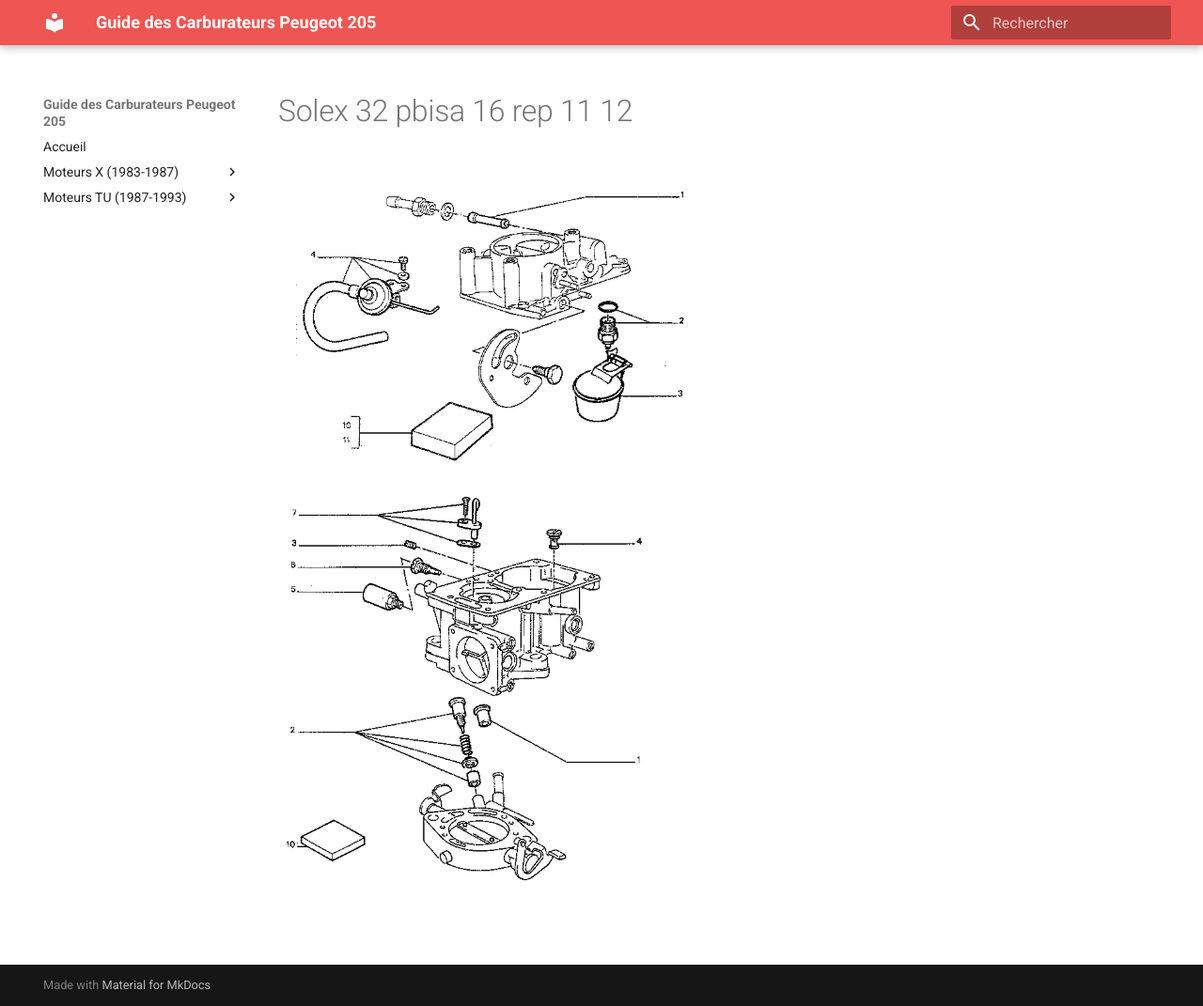
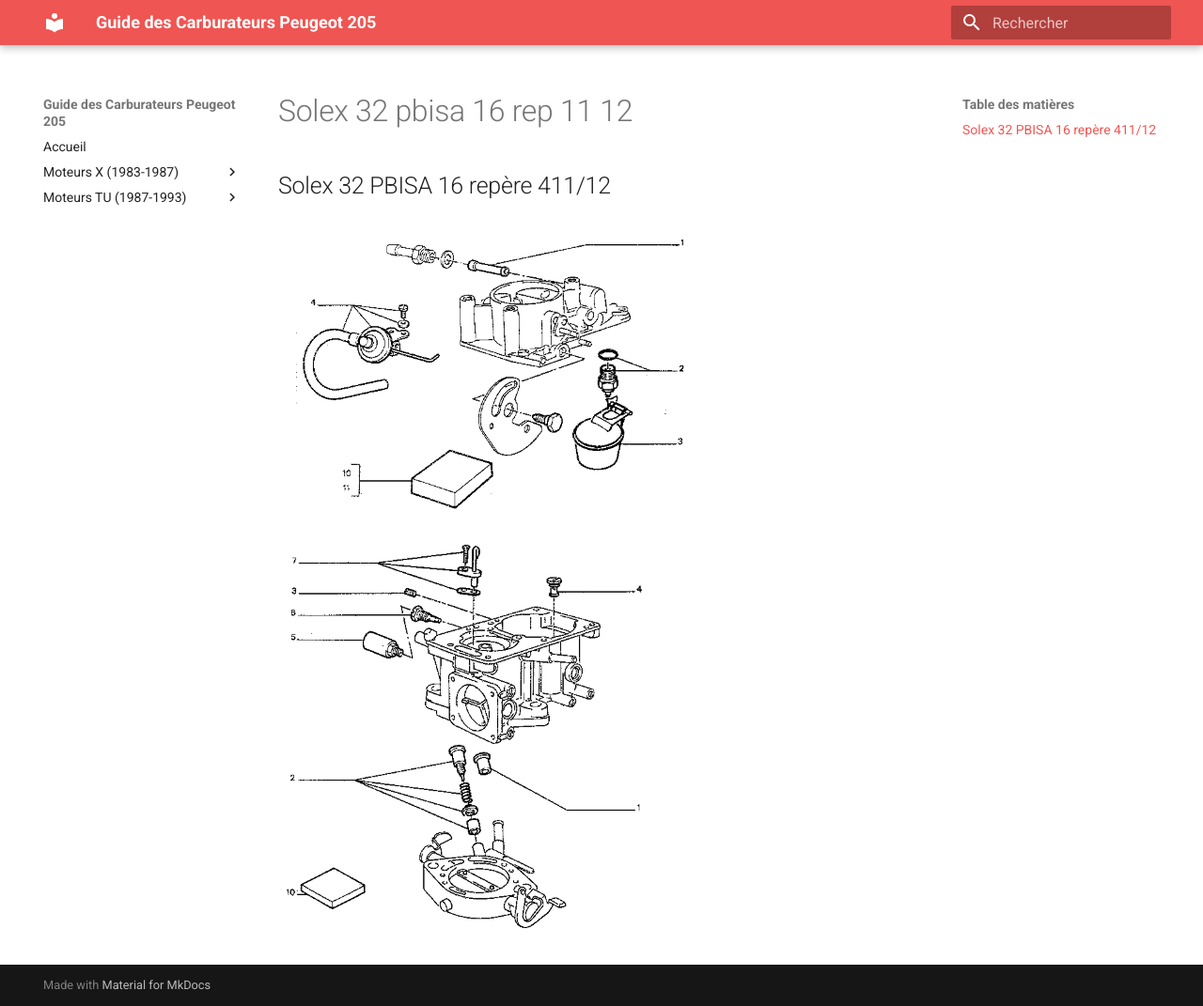
Before and after one commit to adriencano205/Site_Carbus_Peugeot_205, an MkDocs documentation site: the page built from docs/moteurs-tu/solex-32-pbisa-16-rep-11-12.md, in a window 1280 px wide and 1071 px high. Shown: the whole window at 94% size. Built offline with MkDocs 1.6.1 and Material for MkDocs 9.7.7, drawn with Linux system fonts in a browser that asks for light colours.

Commit message:
Update solex-32-pbisa-16-rep-11-12.md

```diff
--- a/docs/moteurs-tu/solex-32-pbisa-16-rep-11-12.md
+++ b/docs/moteurs-tu/solex-32-pbisa-16-rep-11-12.md
@@ -1,2 +1,5 @@
+## Solex 32 PBISA 16 repère 411/12
+
+
 ![Schéma éclaté haut](../images/32-pbisa-16-haut.png)
 ![Schéma éclaté bas](../images/32-pbisa-16-bas.png)
```
